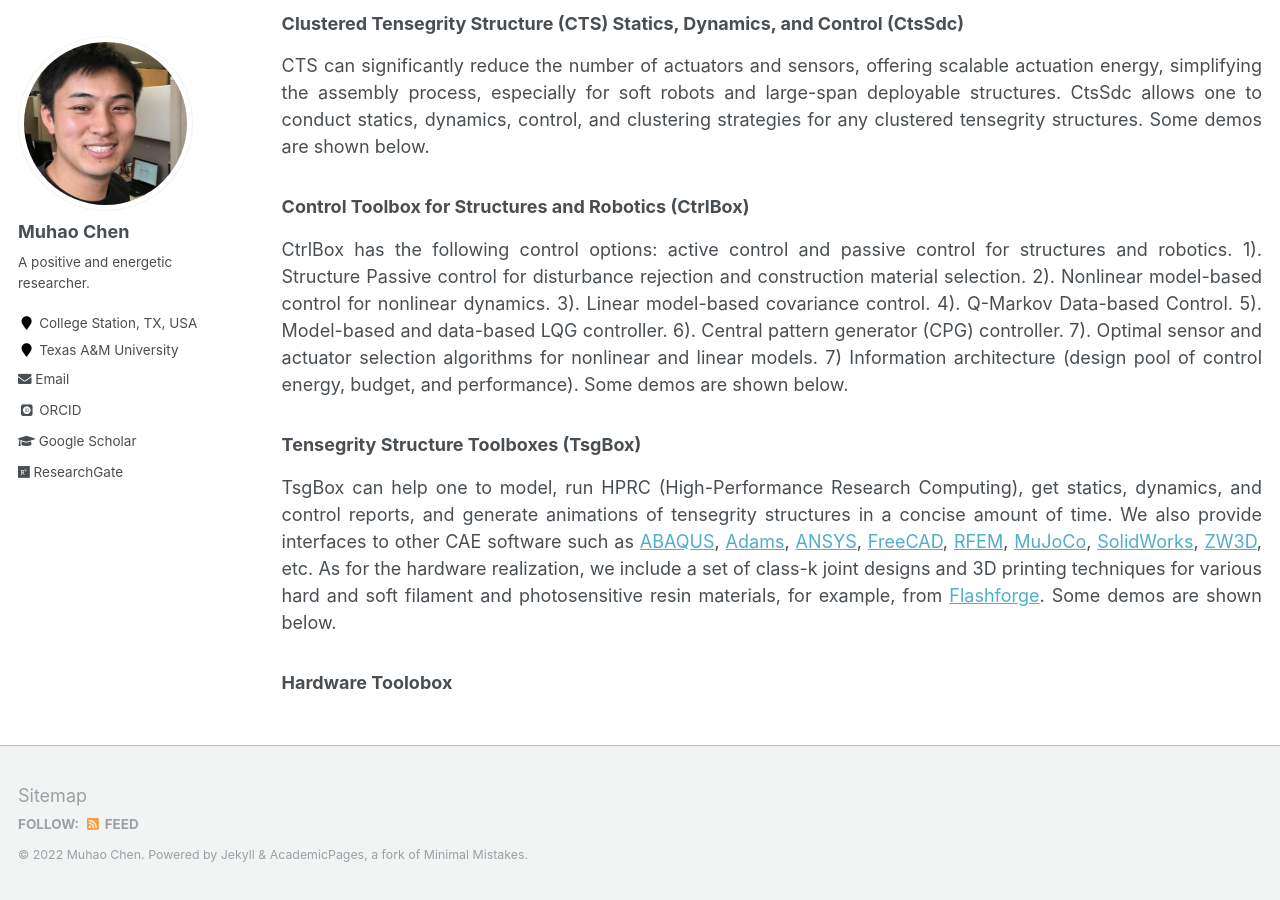
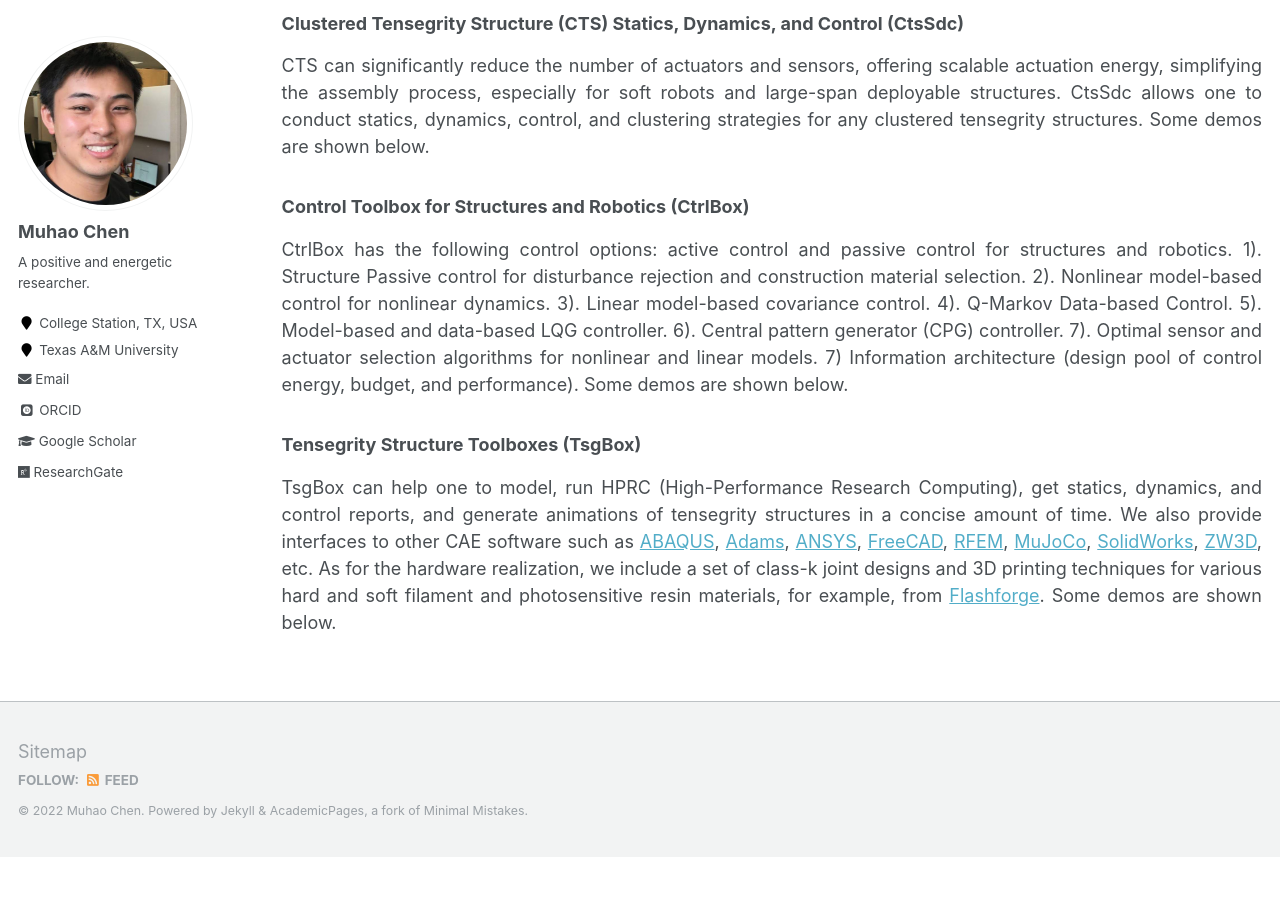
Before and after one commit to Muhao-Chen/muhao-chen.github.io, a Jekyll site: the page built from _pages/resources.md, in a window 1280 px wide and 900 px high, scrolled down 4679 px. Built offline with Jekyll 4.4.1, drawn with Linux system fonts in a browser that asks for light colours; some web fonts are replaced; after the commit the page ends 5536 px from its top, so only the background shows below that.

Commit message:
Update resources.md

```diff
--- a/_pages/resources.md
+++ b/_pages/resources.md
@@ -102,9 +102,5 @@ CtrlBox has the following control options: active control and passive control fo
 TsgBox can help one to model, run HPRC (High-Performance Research Computing), get statics, dynamics, and control reports, and generate animations of tensegrity structures in a concise amount of time. We also provide interfaces to other CAE software such as [ABAQUS](https://www.3ds.com/products-services/simulia/products/abaqus/), [Adams](https://www.mscsoftware.com/product/adams), [ANSYS](https://www.ansys.com/), [FreeCAD](https://www.freecadweb.org/), [RFEM](https://www.dlubal.com/en-US/products/rfem-fea-software/what-is-rfem), [MuJoCo](https://mujoco.org/), [SolidWorks](https://www.solidworks.com/), [ZW3D](https://www.zwsoft.com/product/zw3d), etc. As for the hardware realization, we include a set of class-k joint designs and 3D printing techniques for various hard and soft filament and photosensitive resin materials, for example, from [Flashforge](https://www.flashforge.com/). Some demos are shown below.
 
 
-### Hardware Toolobox
-
-
-
 <!--<td><figure><img src="{{ site.url }}/images/rffi/crane.gif" width="200"/></figure></td>-->
 </div>
```
